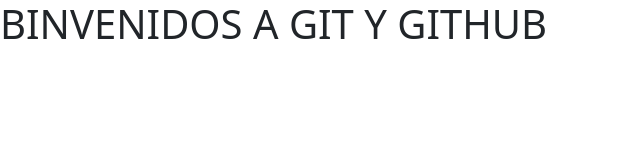
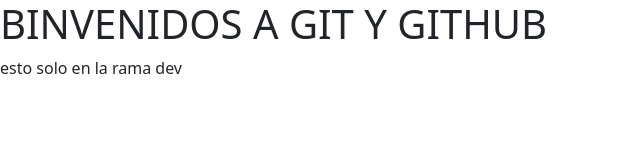
Before and after one commit to DAVE-PROYECTOS-UNIVALLE/WEBPRUEBA, a plain HTML site: page index.html in a window 1280 px wide. Shown: the whole page, without its empty margins (0-640 px from the left). Drawn offline with nearby package versions, Linux system fonts and the light colour scheme.

Commit message:
Dave: cambios en las rama develop

```diff
--- a/index.html
+++ b/index.html
@@ -22,7 +22,9 @@
         <header>
             <h1>BINVENIDOS A GIT Y GITHUB</h1>
         </header>
-        <main></main>
+        <main>
+            <p>esto solo en la rama dev</p>
+        </main>
         <footer>
             <!-- place footer here -->
         </footer>
```
